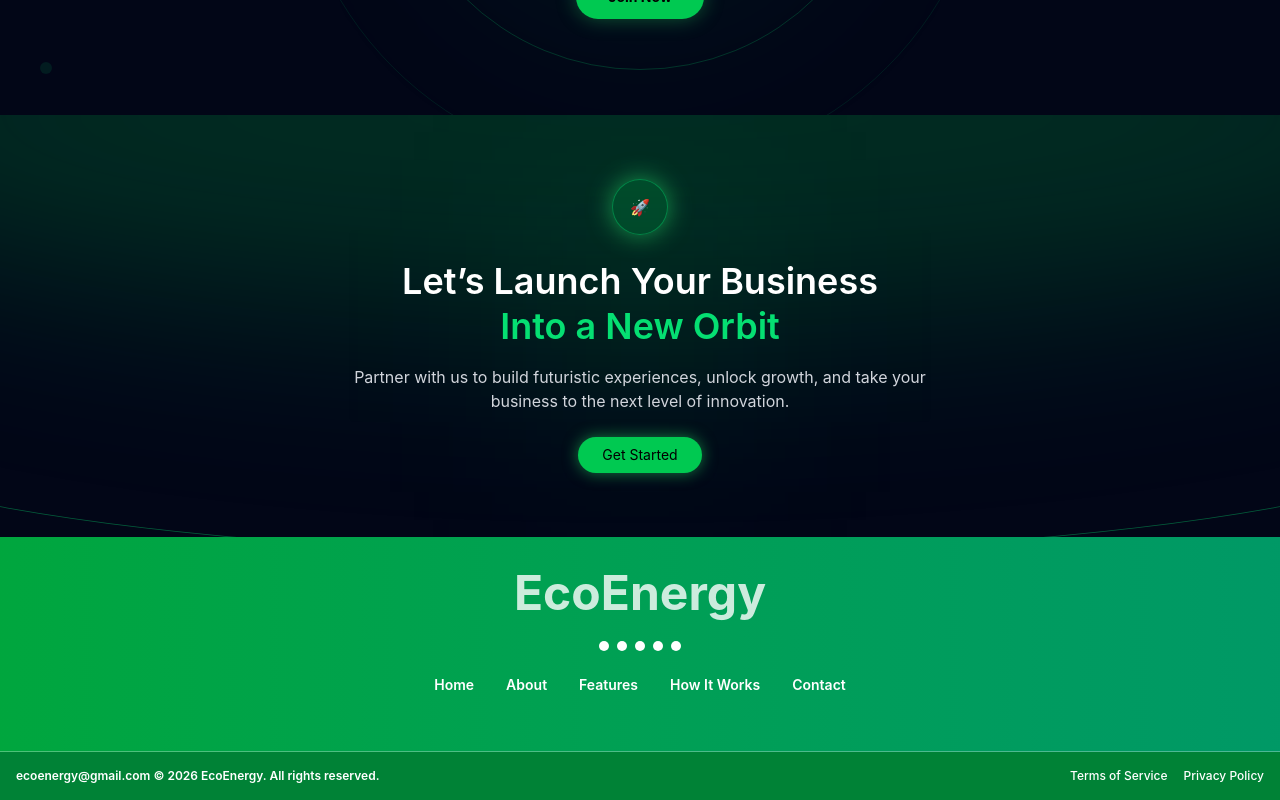
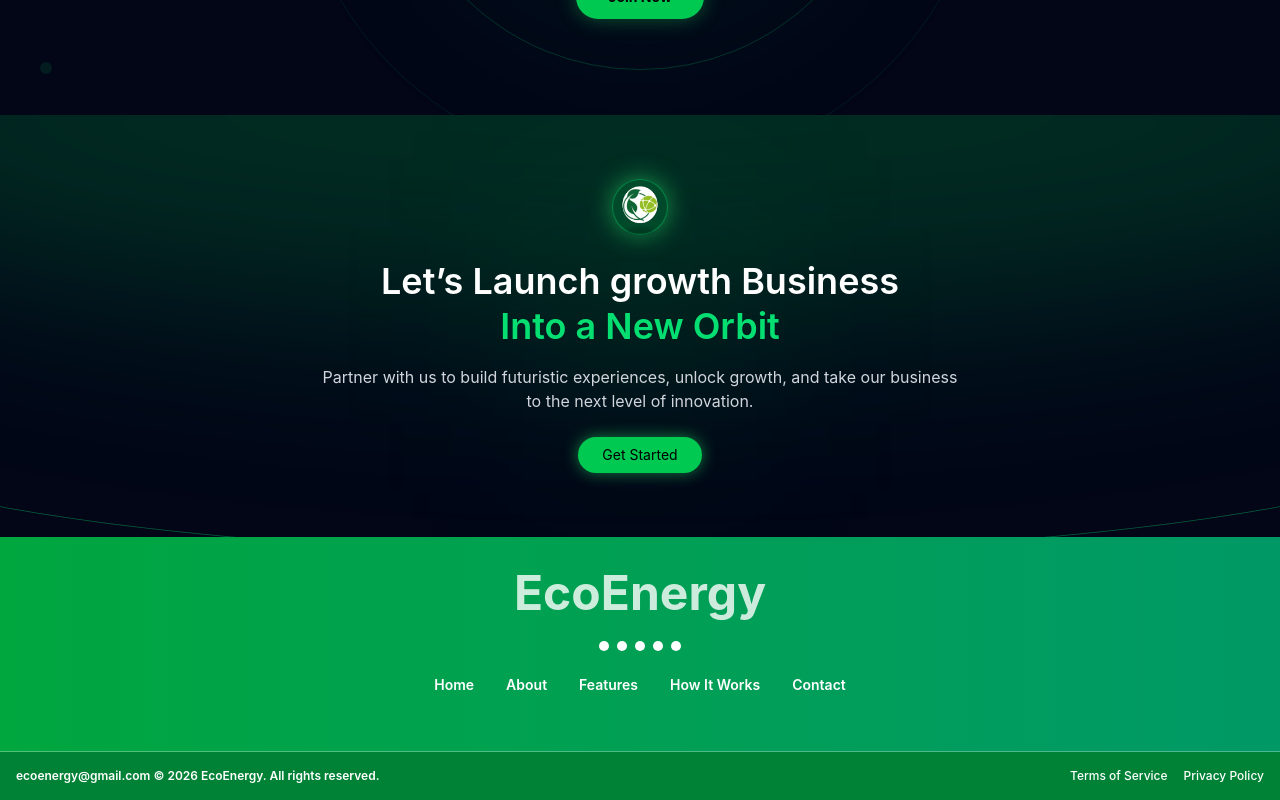
Before and after one commit to berwakellia/Eco-Energy, a React app in the folder Frontend/: page / in a window 1280 px wide. Shown: the part 4195-4995 px from the top of the page. Built offline with nearby package versions, Linux system fonts and the light colour scheme; the HTML template or start-up script is replaced by a standard one.

Commit message:
fix: resolve JSX mismatched tag error in JoinGalaxy component

```diff
--- a/Frontend/src/components/LaunchCTA.jsx
+++ b/Frontend/src/components/LaunchCTA.jsx
@@ -16,18 +16,18 @@ export default function LaunchCTA() {
 
         {/* Icon */}
         <div className="mx-auto mb-6 w-14 h-14 flex items-center justify-center rounded-full bg-green-500/20 border border-green-400/40 shadow-[0_0_25px_rgba(34,197,94,0.7)]">
-          🚀
+         <img src="/ecoIcon.png" alt=""  className="h-full w-full mt-3 object-contain" />
         </div>
 
         {/* Heading */}
         <h2 className="text-2xl sm:text-3xl md:text-4xl font-semibold leading-tight">
-          Let’s Launch Your Business <br />
+          Let’s Launch growth Business <br />
           <span className="text-green-400">Into a New Orbit</span>
         </h2>
 
         {/* Description */}
         <p className="mt-4 text-sm md:text-base text-gray-300">
-          Partner with us to build futuristic experiences, unlock growth, and take your business
+          Partner with us to build futuristic experiences, unlock growth, and take our business
           to the next level of innovation.
         </p>
 
```
